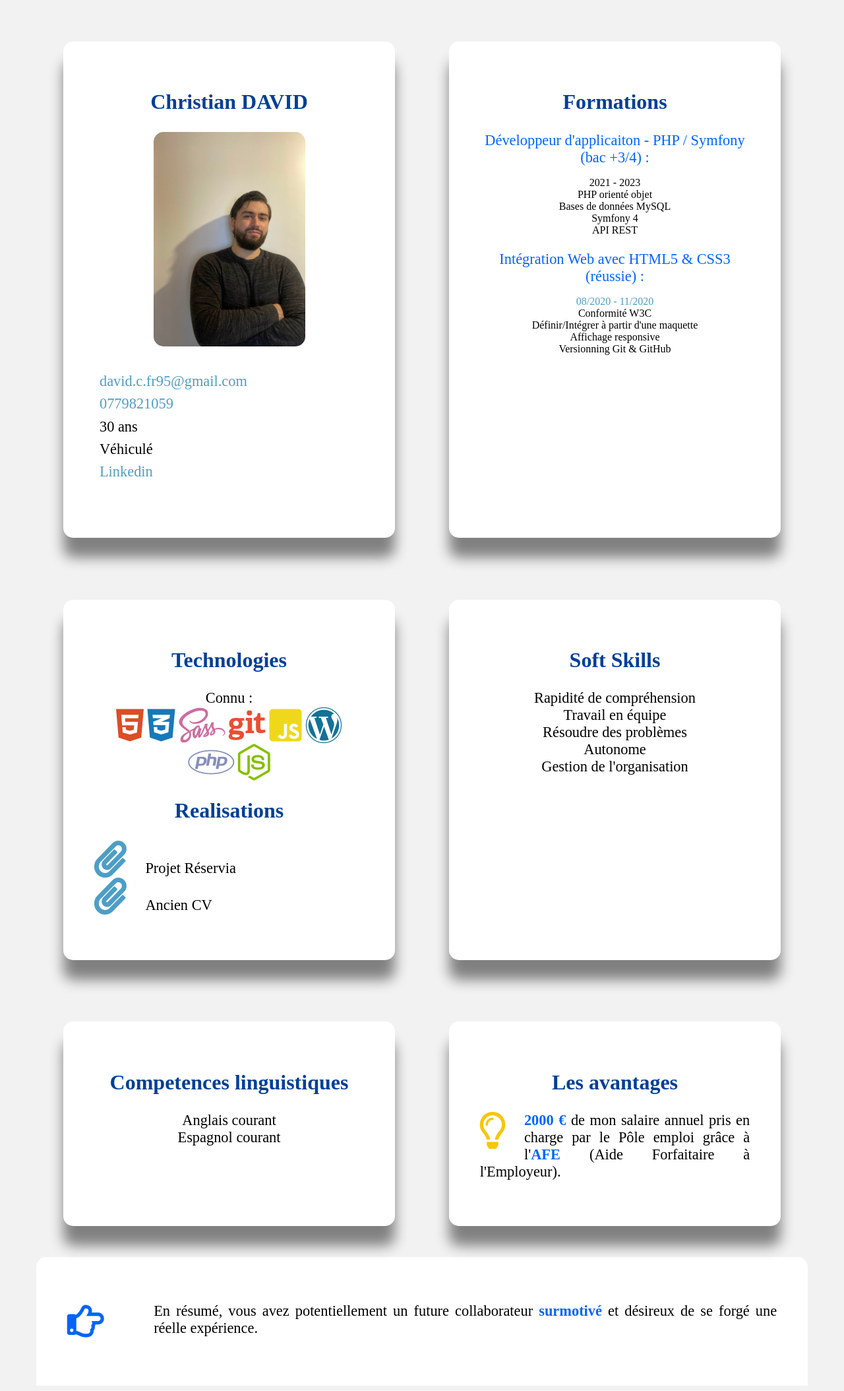
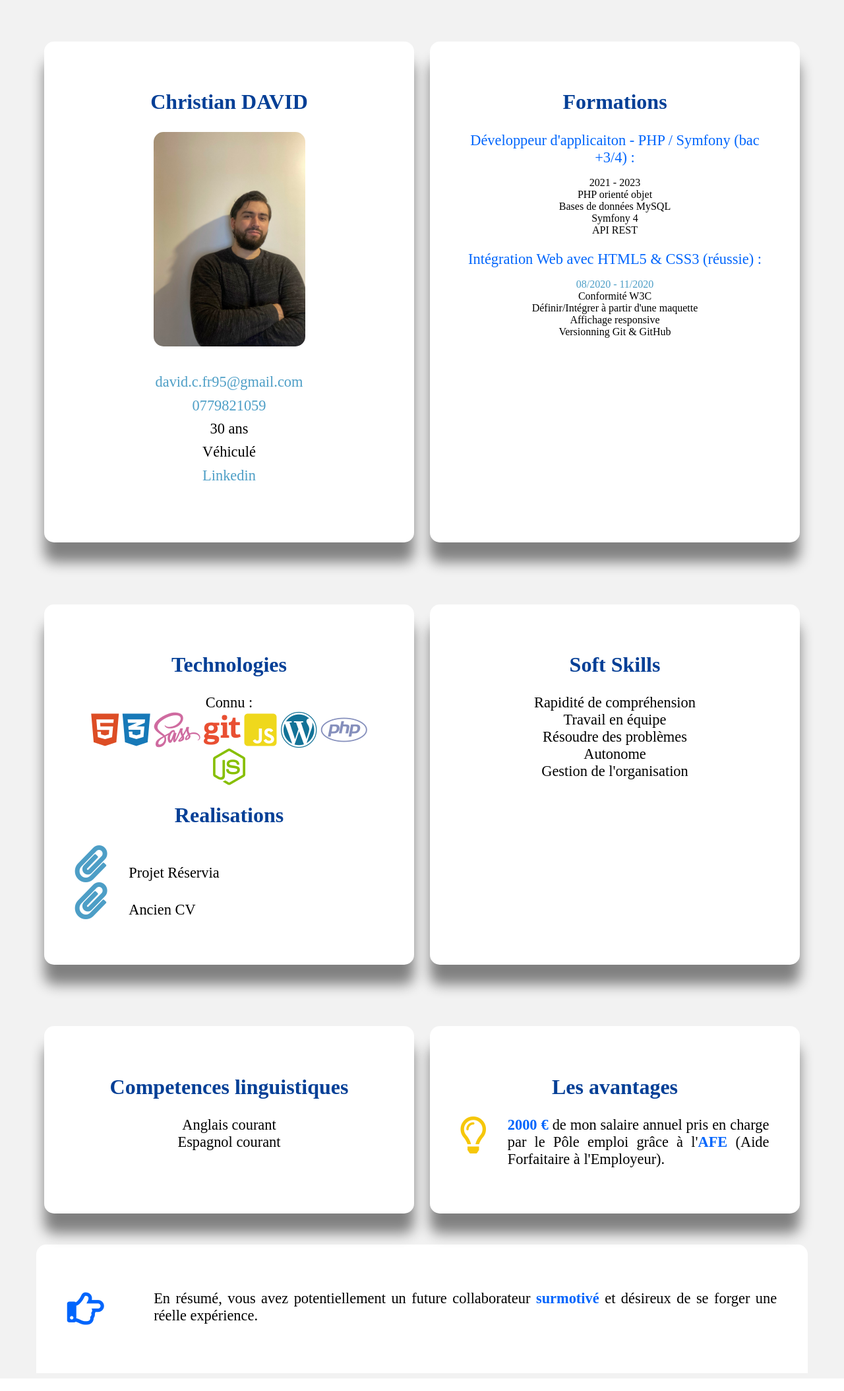
Before and after one commit to chrisdavid95/cv, a PHP site: page / in a window 1280 px wide. Shown: the part 254-2362 px from the top of the page at 66% size. Run offline with PHP 8.4, Linux system fonts and the light colour scheme; some libraries are stand-ins or nearby versions.

Commit message:
ultime modification

```diff
--- a/index.html
+++ b/index.html
@@ -3,7 +3,12 @@
 <head>
 	<meta charset="utf-8">
 	<meta name="viewport" content="width=device-width, initial-scale=1.0">
-	<title>CV de Christian DAVID</title>
+	<meta name="description" content="Développeur web | Val d'oise & Paris">
+	<meta name="keywords" content="développeur web paris,développeur web val d'oise,créateur de site web,créateur de site internet">
+	<meta name="robots" content="index,follow">
+	<meta name="author" content="Christian DAVID">
+	<meta name="copyright" content="Christian DAVID">
+	<title>Christian DAVID | Développeur Web</title>
 	<link rel="stylesheet" href="https://use.fontawesome.com/releases/v5.14.0/css/all.css"
 		integrity="sha384-HzLeBuhoNPvSl5KYnjx0BT+WB0QEEqLprO+NBkkk5gbc67FTaL7XIGa2w1L0Xbgc" crossorigin="anonymous">
 	<link rel="stylesheet" type="text/css" href="style.css">
@@ -113,7 +118,7 @@
 		</div>
 
 		<div id="bilan">
-			<p><i class="far fa-hand-point-right"></i>En résumé, vous avez potentiellement un future collaborateur <strong>surmotivé</strong> et désireux de se forgé une réelle expérience.</p>
+			<p><i class="far fa-hand-point-right"></i>En résumé, vous avez potentiellement un future collaborateur <strong>surmotivé</strong> et désireux de se forger une réelle expérience.</p>
 		</div>
 
 	</footer>
--- a/style.css
+++ b/style.css
@@ -39,8 +39,11 @@ footer p{text-align: justify}
 #profil, #formations, #technologies, #soft_skills, #langues, #avantages{background-color: white; margin: 10% auto; padding: 4%;border-radius: 15px; box-shadow: 0 30px 20px grey}
 #bilan{background-color: white; border-radius: 15px 15px 0 0; border-bottom: none; padding: 4%}
 /** MOIBILE FIRST **/
-@media screen and (min-width: 768px){
+@media all and (min-width: 768px){
 main div, footer div{display: flex}
-main section, footer section{flex-basis: 35%}
+main section, footer section{flex-basis: 40%}
 #profil, #formations, #technologies, #soft_skills, #langues, #avantages{margin: 4% auto}
+#profil li:first-of-type{word-break: normal}
+#profil li{text-align: center}
+
 }
```
